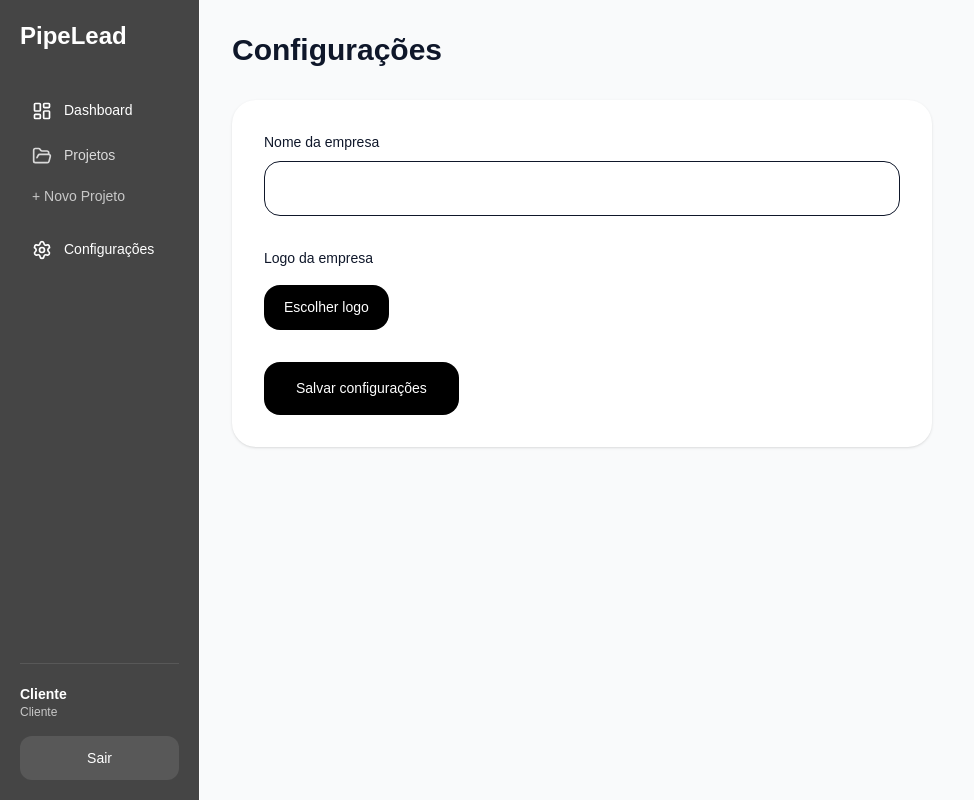
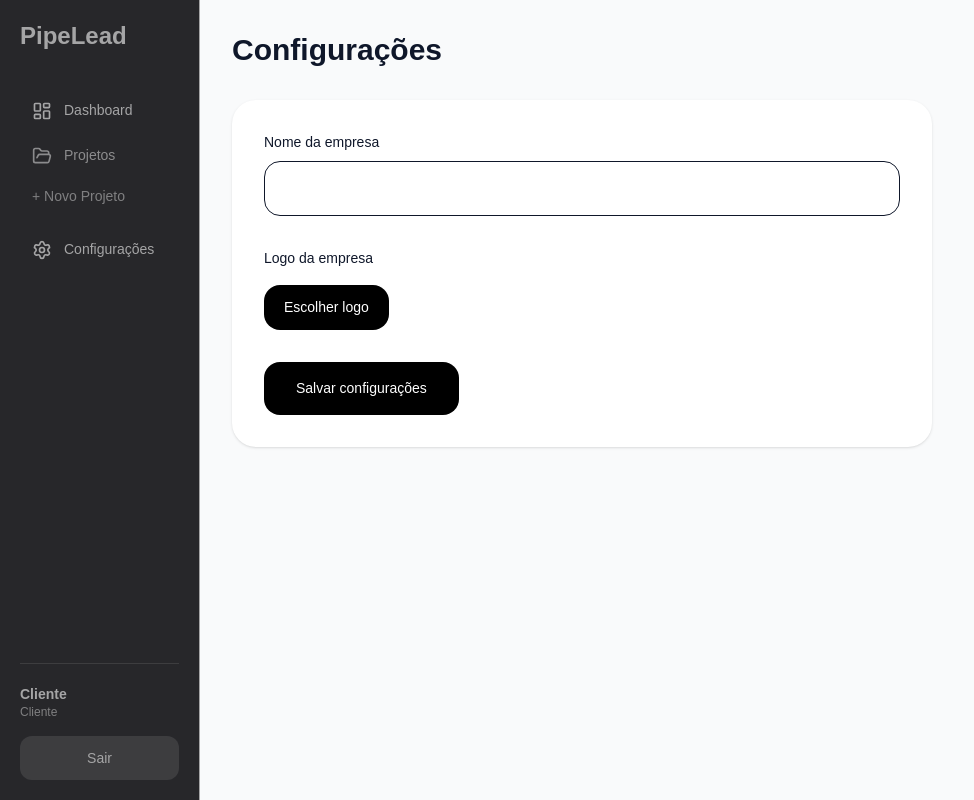
Before and after one commit to avaleadoficial/pipelead2, a Next.js app: page /configuracoes in a window 1280 px wide. Shown: the whole page, without its empty margins (0-974 px from the left). Built offline with nearby package versions, Linux system fonts and the light colour scheme.

Commit message:
Update sidebar.tsx

```diff
--- a/app/components/sidebar/sidebar.tsx
+++ b/app/components/sidebar/sidebar.tsx
@@ -508,11 +508,6 @@ async function renameProject() {
 
 
 <aside
-  style={{
-    width: "200px",
-    background: "var(--sidebar-color)",
-    color: "var(--sidebar-text-color)",
-  }}
   className="
     fixed
     left-0
@@ -523,7 +518,12 @@ async function renameProject() {
     flex
     flex-col
     z-40
+    bg-[#27272a]
+    text-[#a5a5a6]
   "
+  style={{
+    width: "200px",
+  }}
 >
 
       {/* TOPO */}
```
